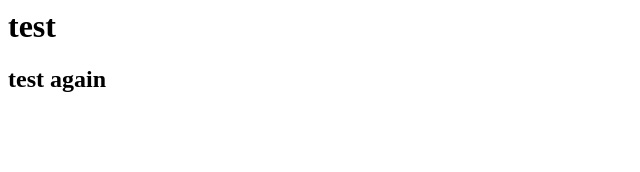
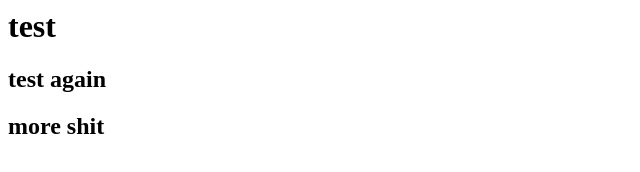
Before and after one commit to darleyGY/gitTest, a plain HTML site: page index.html in a window 1280 px wide. Shown: the whole page, without its empty margins (0-640 px from the left). Drawn offline with Linux system fonts and the light colour scheme.

Commit message:
push again

```diff
--- a/index.html
+++ b/index.html
@@ -6,6 +6,11 @@
 <body>
 <h1>test</h1>
 <h2>test again</h2>
+<div id="test">
+<h2>more shit</h2>
+
+
+</div>
 
 </body>
 </html>
```
